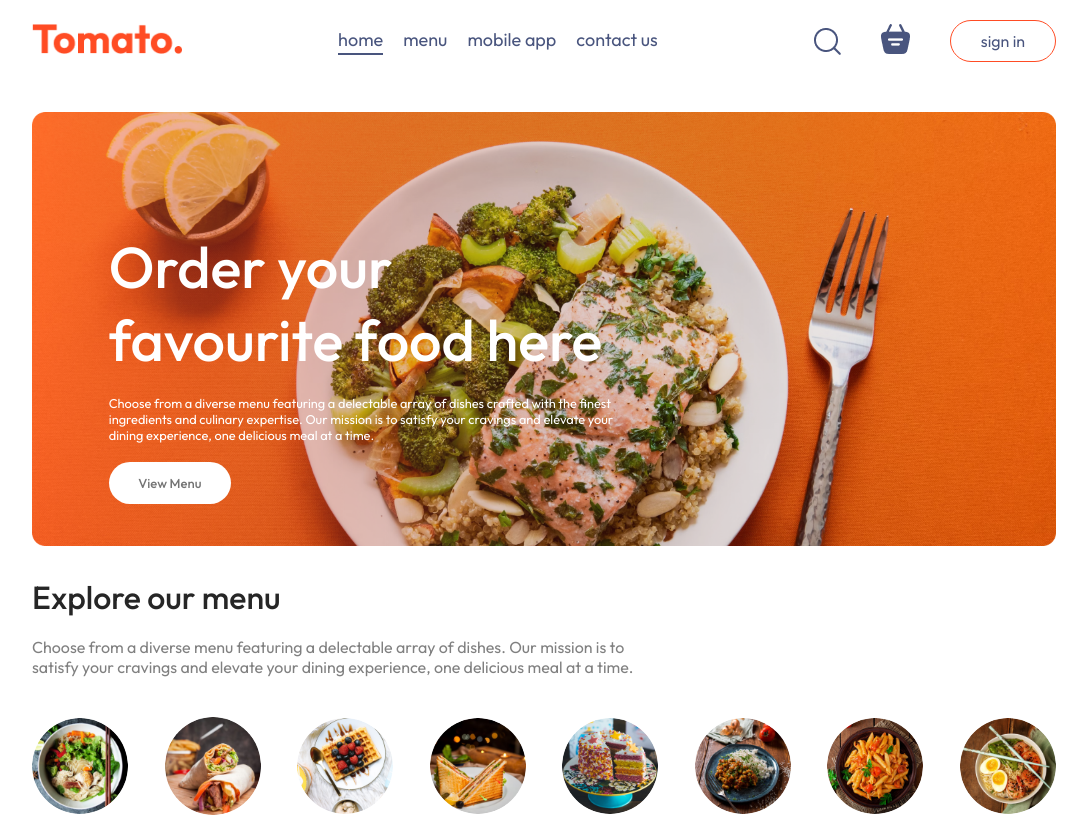
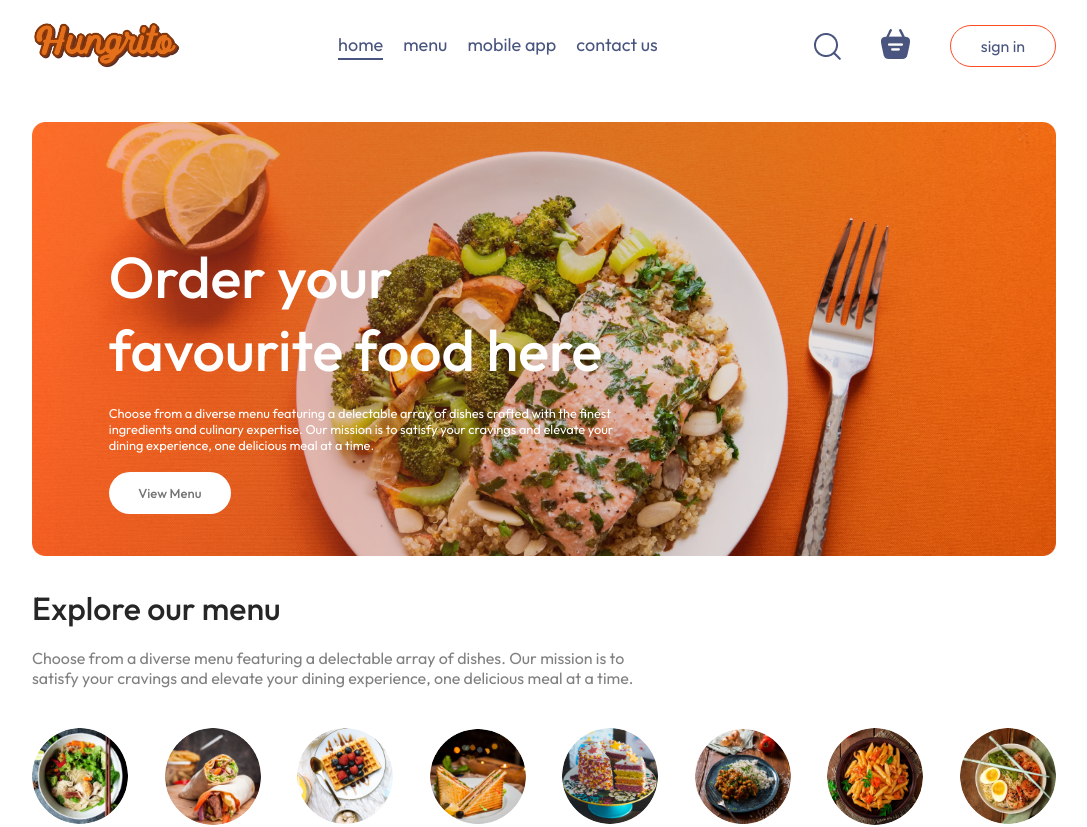
Before and after one commit to harshita673/Hungrito, a React (Vite) app in the folder frontend/: page / in a window 1280 px wide. Shown: the top 827 px of the page, without its empty margins (96-1183 px from the left). Built offline with nearby package versions, Linux system fonts and the light colour scheme; no server answers.

Commit message:
Update Navbar.jsx

```diff
--- a/frontend/src/components/Navbar/Navbar.jsx
+++ b/frontend/src/components/Navbar/Navbar.jsx
@@ -18,7 +18,7 @@ const Navbar = ({ setShowLogin }) => {
 
   return (
     <div className='navbar'>
-      <Link to='/'><img className='logo' src={assets.logo} alt="" /></Link>
+      <Link to='/'><img className='logo' src="/hung-logo.png" alt="" /></Link>
       <ul className="navbar-menu">
         <Link to="/" onClick={() => setMenu("home")} className={`${menu === "home" ? "active" : ""}`}>home</Link>
         <a href='#explore-menu' onClick={() => setMenu("menu")} className={`${menu === "menu" ? "active" : ""}`}>menu</a>
```
